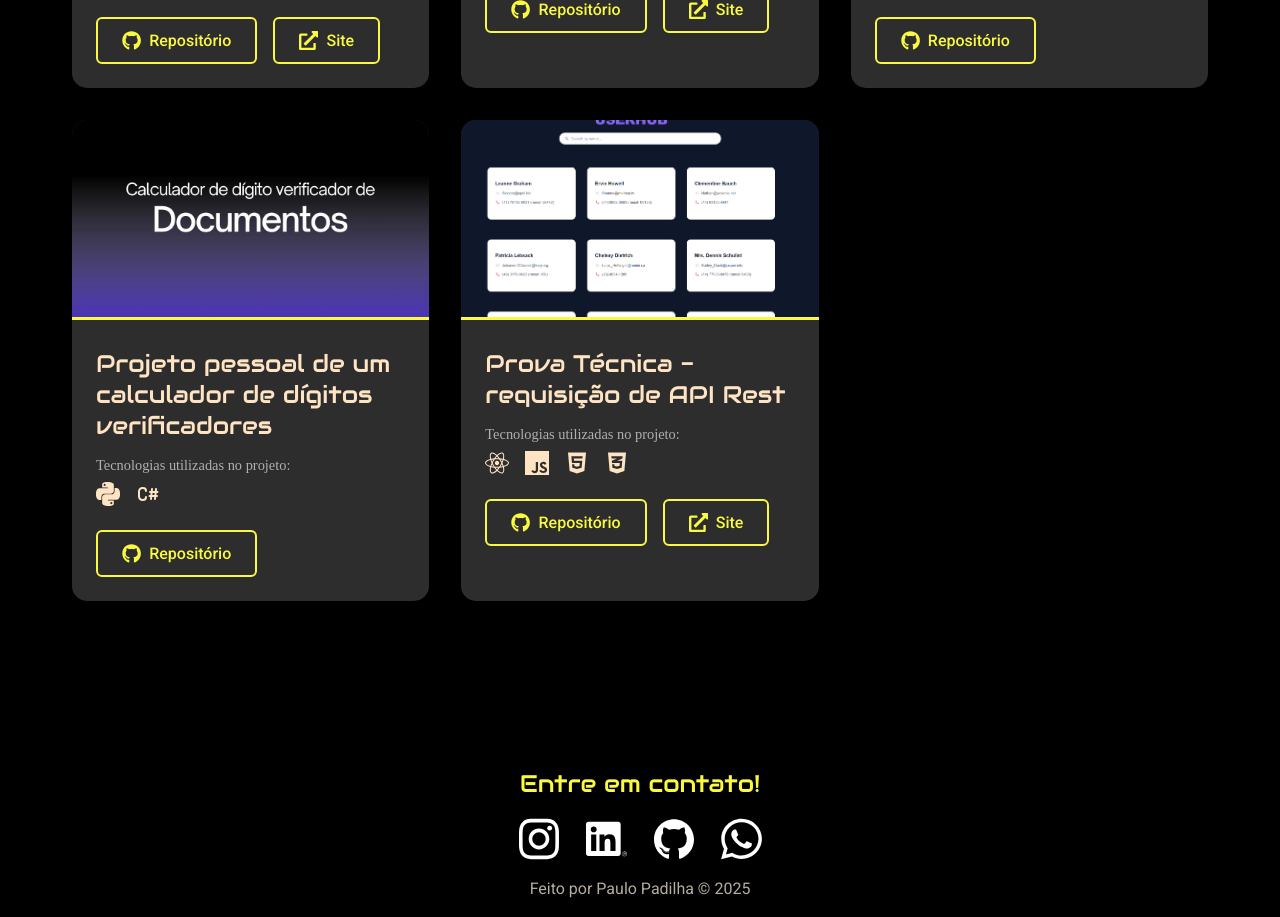
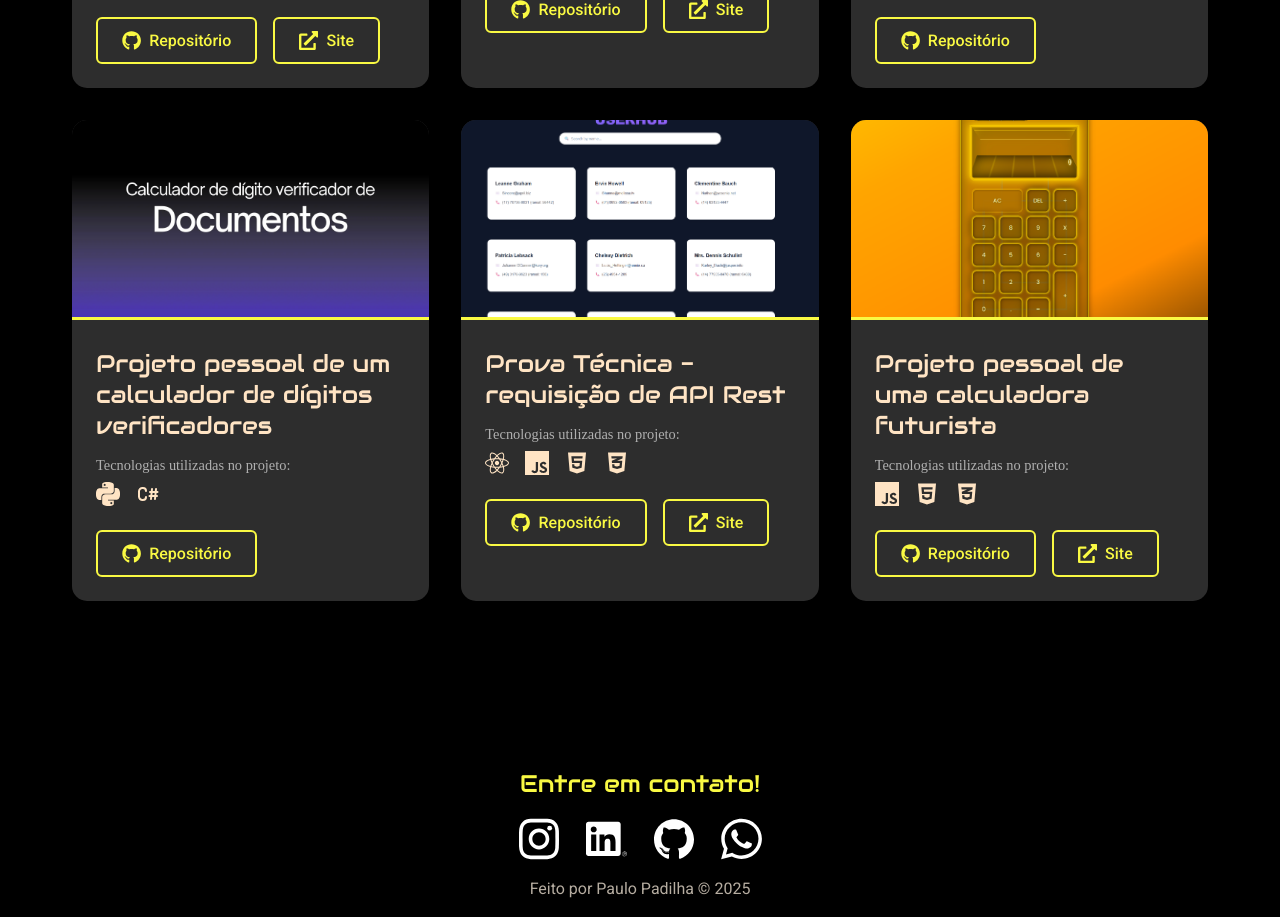
Before and after one commit to PadilhaaUser/Meu-Portfolio, a React (Vite) app in the folder Portfolio/: page / in a window 1280 px wide. Shown: the part 3660-4577 px from the top of the page. Built offline with nearby package versions, Linux system fonts and the light colour scheme.

Commit message:
commit adição de projeto

```diff
--- a/Portfolio/src/components/Projects/Projects.jsx
+++ b/Portfolio/src/components/Projects/Projects.jsx
@@ -12,6 +12,7 @@ import projetoCRUD from "../../assets/img/CRUD.webp";
 import SnakeGame from "../../assets/img/SnakeGame.webp";
 import Calculador from "../../assets/img/Calculador.webp";
 import UserHUB from "../../assets/img/UserHUB.webp";
+import Calculadora from "../../assets/img/Calculadora.webp";
 
 import {
   FaCode,
@@ -135,6 +136,18 @@ const projectsData = [
     githubLink: "https://github.com/PadilhaaUser/ProvaTecnica-UserHUB",
     siteLink: "https://padilhaauser.github.io/ProvaTecnica-UserHUB/",
   },
+
+  {
+    imgSrc: Calculadora,
+    title: "Projeto pessoal de uma calculadora futurista",
+    technologies: [
+      { logo: <SiJavascript />, name: "JavaScript" },
+      { logo: <FaHtml5 />, name: "HTML" },
+      { logo: <FaCss3Alt />, name: "CSS" },
+    ],
+    githubLink: "https://github.com/PadilhaaUser/calculadora-htmlCssJs",
+    siteLink: "https://padilhaauser.github.io/calculadora-htmlCssJs/",
+  },
 ];
 
 const Projects = () => {
```
Also changed, not shown: Portfolio/src/assets/img/Calculadora.webp (added).
